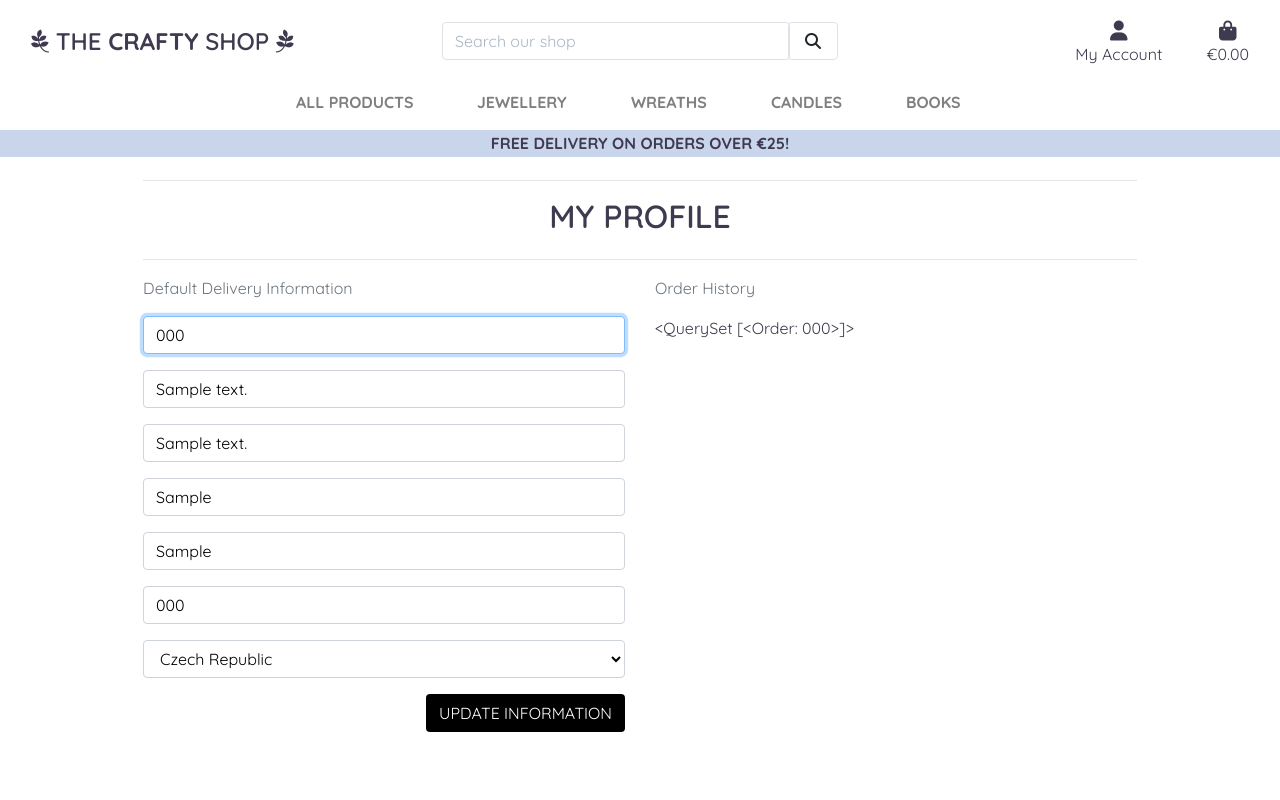
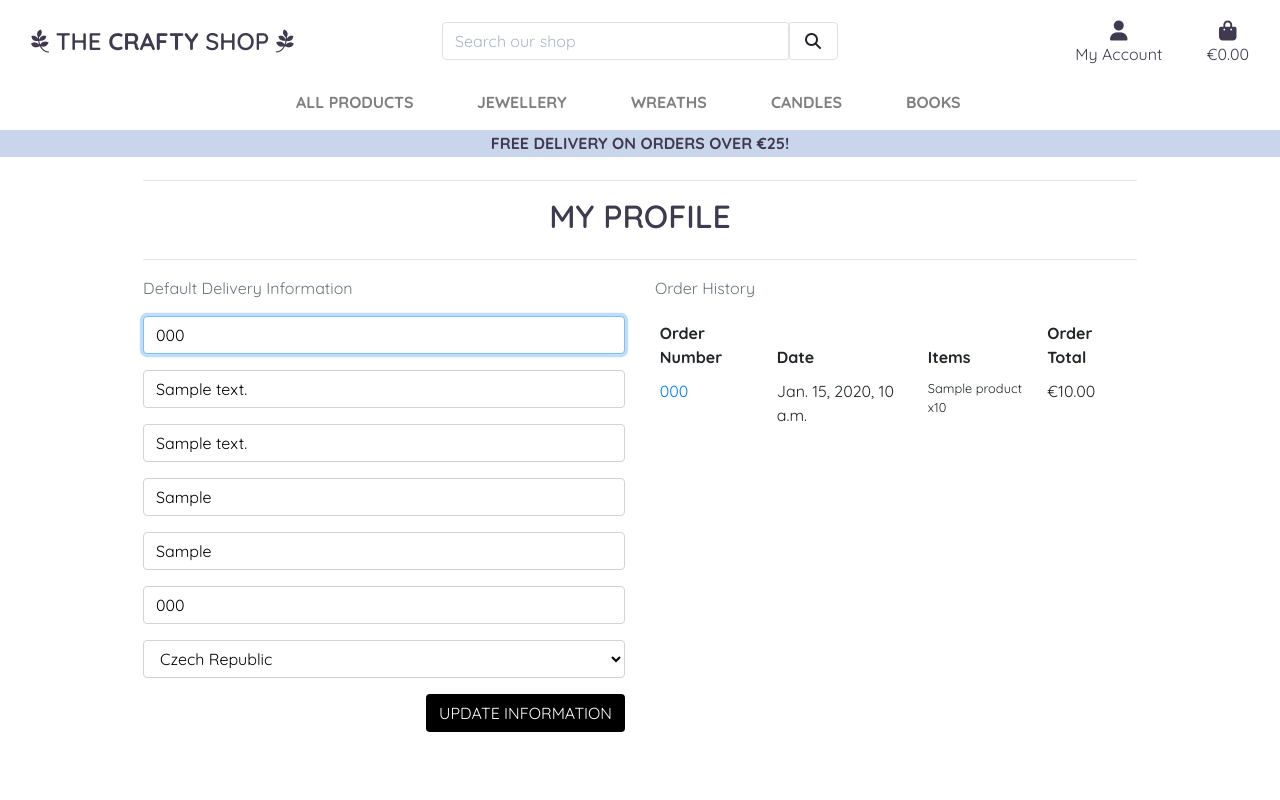
Before and after one commit to maialenz/crafty_shop, a Django app: page /profile/ in a window 1280 px wide. Run offline with Django 3.2, Linux system fonts and the light colour scheme; a user stored in the database is signed in; tables that the repository leaves empty hold one stand-in row (values such as "Sample post"); parts of the project's set-up code (start-up, migrations or seed data) failed here and were passed over; some libraries are stand-ins or nearby versions.

Commit message:
Create table to display previous orders in profile.html

```diff
--- a/profiles/templates/profiles/profile.html
+++ b/profiles/templates/profiles/profile.html
@@ -35,7 +35,43 @@
             </div>
             <div class="col-12 col-lg-6">
                 <p class="text-muted">Order History</p>
-                {{ orders }}
+                <div class="oder-history table-responsive">
+                    <table class="table table-sm table-borderless">
+                        <thead>
+                            <tr>
+                                <th>Order Number</th>
+                                <th>Date</th>
+                                <th>Items</th>
+                                <th>Order Total</th>
+                            </tr>
+                        </thead>
+                        <tbody>
+                            {% for order in orders %}
+                            <tr>
+                                <td>
+                                    <a href="{% url 'order_history' order.order_number %}" title="{{ order.order_number }}">
+                                        {{ order.order_number|truncatechars:6 }}
+                                    </a>
+                                </td>
+                                <td>{{ order.date }}</td>
+                                <td>
+                                    <ul class="list-unstyled">
+                                        {% for item in order.lineitems.all %}
+                                            <li class="small">
+                                                {% if item.product.has_sizes %}
+                                                    Size {{ item.product.size|upper }}
+                                                {% endif %}
+                                                {{ item.product.name }} x{{ item.quantity }}
+                                            </li>
+                                        {% endfor %}
+                                    </ul>
+                                </td>
+                                <td>€{{ order.grand_total }}</td>
+                            </tr>
+                            {% endfor %}
+                        </tbody>
+                    </table>
+                </div>
             </div>
         </div>
 
```
